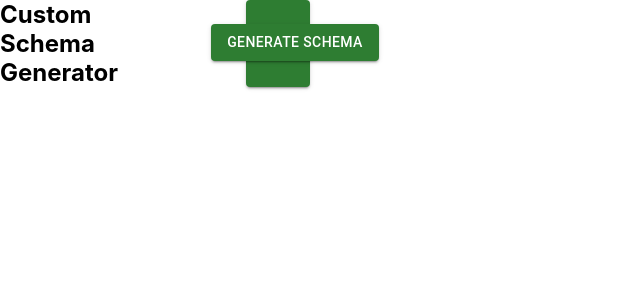
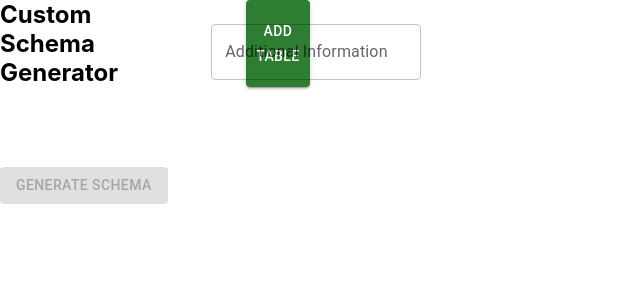
Before and after one commit to jtmhuka33/datai, a React (Create React App) app in the folder webview-app/: page / in a window 1280 px wide. Shown: the top 300 px of the page, without its empty margins (0-640 px from the left). Built offline with nearby package versions, Linux system fonts and the light colour scheme.

Commit message:
feat: disabled button when fields are created but not filled, added multiline textfield to help generation

```diff
--- a/webview-app/src/App.js
+++ b/webview-app/src/App.js
@@ -1,29 +1,57 @@
-import React, { useState } from 'react';
-import { Grid, Stack, Box, Button } from '@mui/material';
-import TableCard from './components/TableCard/TableCard'
+import React, { useState, useEffect } from "react";
+import { Grid, Stack, Box, Button, TextField } from "@mui/material";
+import TableCard from "./components/TableCard/TableCard";
 
 function App() {
   const [tables, setTables] = useState([]);
+  const [additionalInfo, setAdditionalInfo] = useState("");
+  const [isGenerateButtonDisabled, setIsGenerateButtonDisabled] =
+    useState(true);
 
   const handleAddTable = () => {
-    setTables([...tables, { id: Date.now(), name: '', columns: [] }]);
+    setTables([...tables, { id: Date.now(), name: "", columns: [] }]);
   };
 
   const handleDeleteTable = (id) => {
-    setTables(tables.filter(table => table.id !== id));
+    setTables(tables.filter((table) => table.id !== id));
   };
 
   const handleUpdateTable = (updatedTable) => {
-    setTables(tables.map(table => table.id === updatedTable.id ? updatedTable : table));
+    setTables(
+      tables.map((table) =>
+        table.id === updatedTable.id ? updatedTable : table
+      )
+    );
   };
 
   const handleGenerateSchema = () => {
-    const dataToSend = JSON.stringify(tables);
+    const dataToSend = JSON.stringify({
+      tables,
+      additionalInfo,
+    });
     if (window.vscode) {
-      window.vscode.postMessage({ type: 'generateCustomSchema', data: dataToSend });
+      window.vscode.postMessage({
+        type: "generateCustomSchema",
+        data: dataToSend,
+      });
     }
-    console.log('Data to send:', dataToSend); // For debugging purposes
+    console.log("Data to send:", dataToSend); // For debugging purposes
   };
+
+  const areFieldsFilled = () => {
+    if (!additionalInfo.trim()) return false;
+    for (const table of tables) {
+      if (!table.name.trim()) return false;
+      for (const column of table.columns) {
+        if (!column.name.trim()) return false;
+      }
+    }
+    return true;
+  };
+
+  useEffect(() => {
+    setIsGenerateButtonDisabled(!areFieldsFilled());
+  }, [tables, additionalInfo]);
 
   return (
     <>
@@ -32,12 +60,16 @@ function App() {
           <Stack spacing={8} direction="row">
             <h2>Custom Schema Generator</h2>
             <Box sx={{ flexGrow: 1 }} />
-            <Button color="success" variant="contained" onClick={handleAddTable}>
+            <Button
+              color="success"
+              variant="contained"
+              onClick={handleAddTable}
+            >
               Add Table
             </Button>
           </Stack>
         </Grid>
-        {tables.map(table => (
+        {tables.map((table) => (
           <Grid key={table.id} item xl={12} display="block">
             <TableCard
               table={table}
@@ -47,9 +79,25 @@ function App() {
           </Grid>
         ))}
         <Grid item xl={12} marginTop={3}>
+          <TextField
+            label="Additional Information"
+            multiline
+            maxRows={5}
+            fullWidth
+            value={additionalInfo}
+            onChange={(e) => setAdditionalInfo(e.target.value)}
+          />
+        </Grid>
+        <Grid item xl={12} marginTop={3}>
           <Stack direction="row">
             <Box sx={{ flexGrow: 1 }} />
-            <Button type="submit" variant="contained" color="success" onClick={handleGenerateSchema}>
+            <Button
+              type="submit"
+              variant="contained"
+              color="success"
+              onClick={handleGenerateSchema}
+              disabled={isGenerateButtonDisabled}
+            >
               Generate Schema
             </Button>
           </Stack>
```
